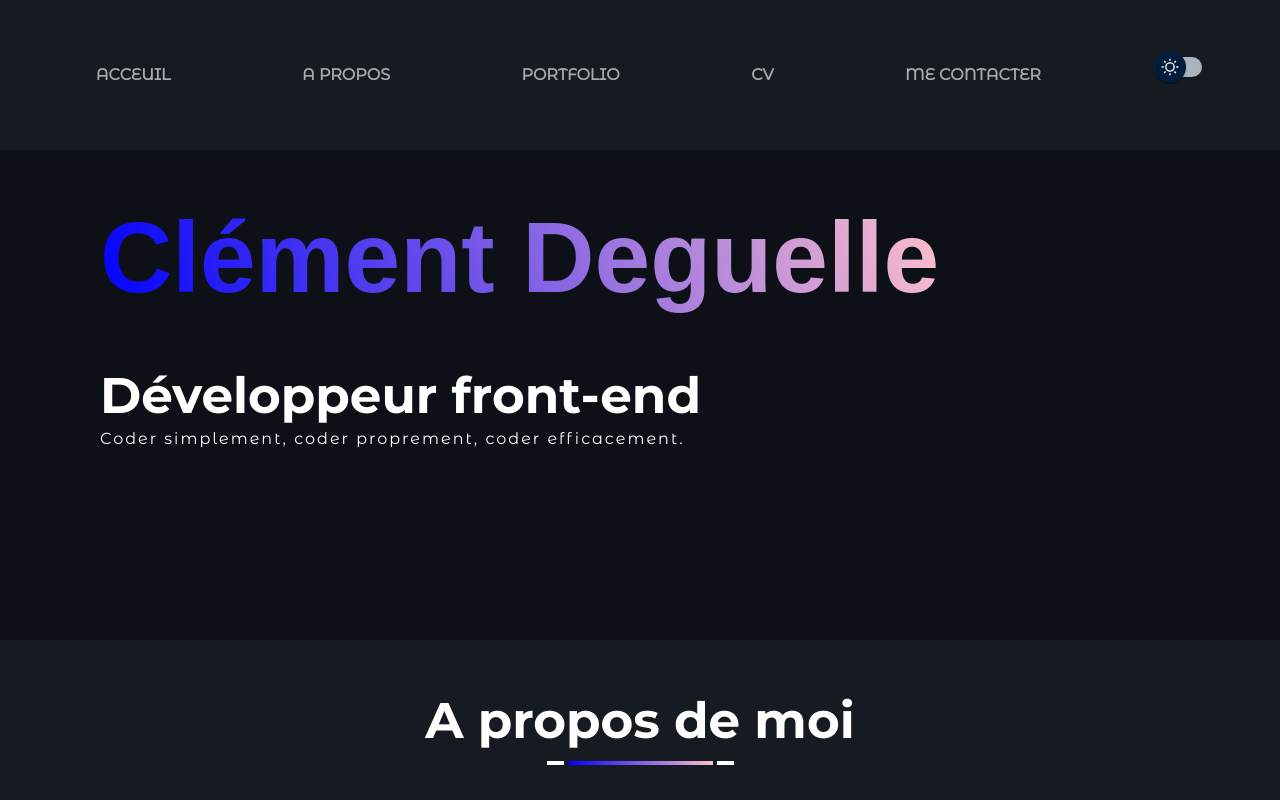
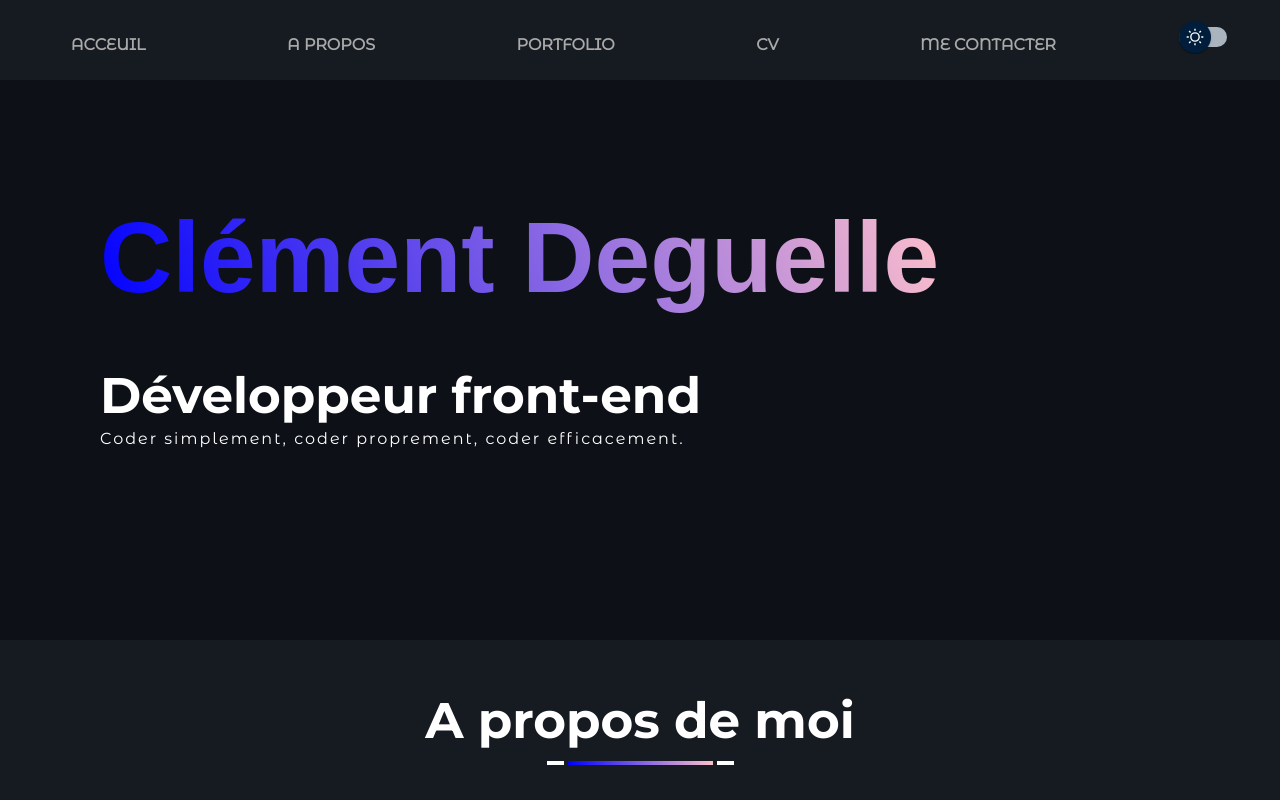
Before and after one commit to cdeguelle/Projet_perso, a React (Create React App) app: page / in a window 1280 px wide. Shown: the top 800 px of the page. Built offline with nearby package versions, Linux system fonts and the light colour scheme; a web font is replaced by a local one.

Commit message:
update navbar height

```diff
--- a/src/components/HeaderHomePage/index.jsx
+++ b/src/components/HeaderHomePage/index.jsx
@@ -12,12 +12,12 @@ const NavContainer = styled.nav`
     position: fixed;
     z-index: 10;
     padding: 20px 0;
+    height: 10vh;
 `
 
 const MenuItems = styled.ul`
     display: flex;
     justify-content: space-around;
-    margin: 30px;
     list-style: none;
     text-align: center;
 `
```
